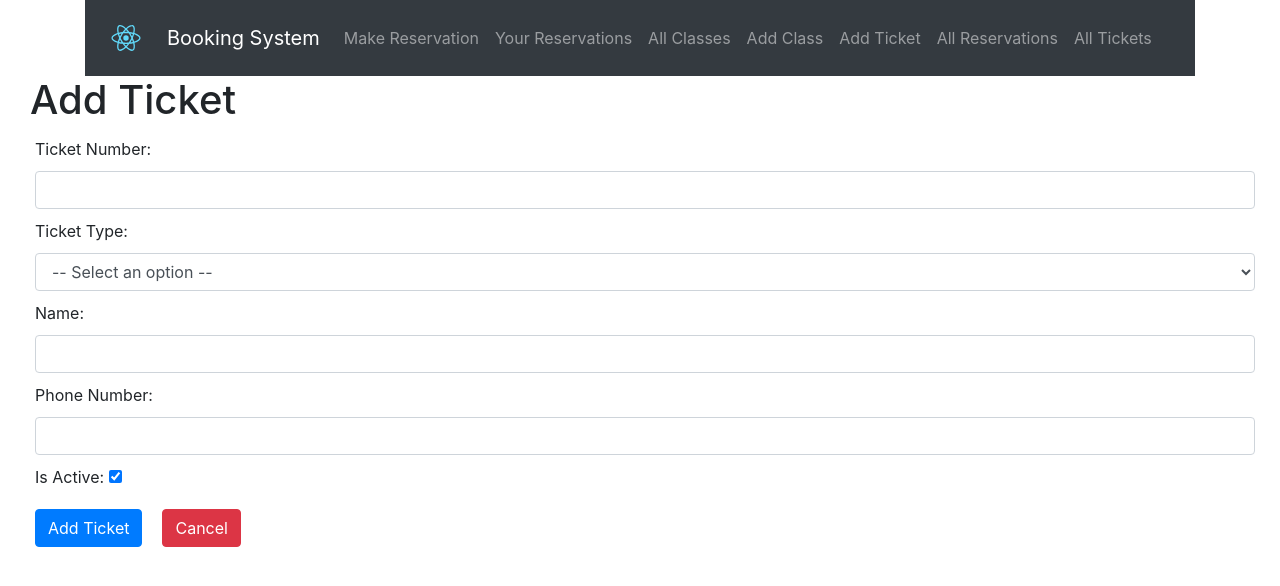
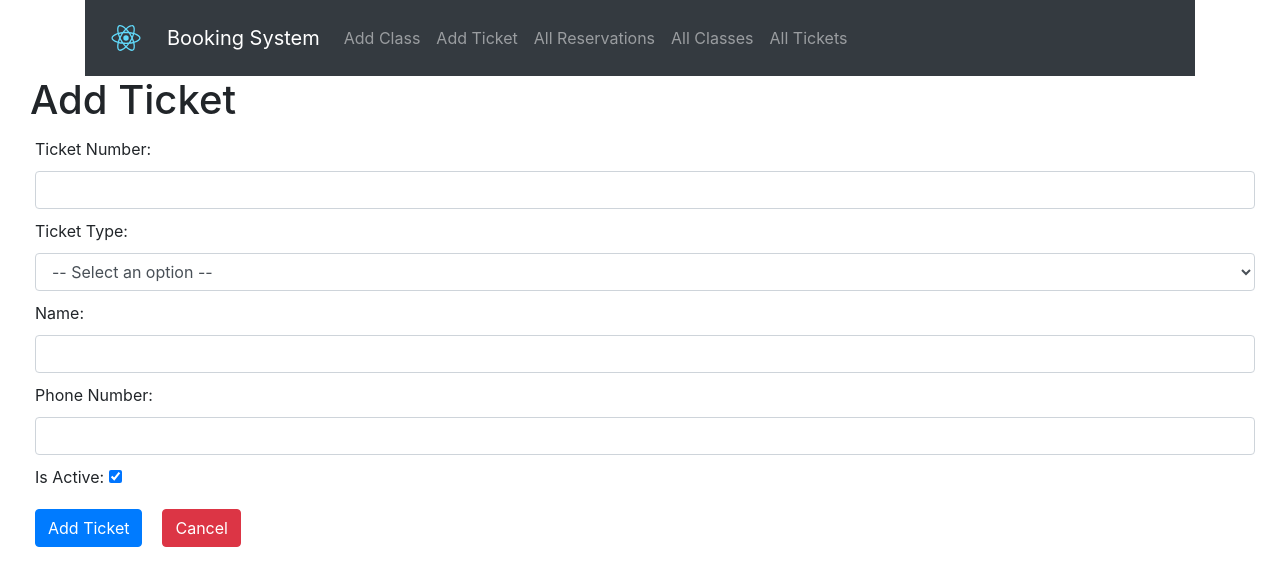
Before and after one commit to Title-Jirakul/eventBookingSystem, a React (Create React App) app in the folder client/: page /passes/create in a window 1280 px wide. Shown: the top 586 px of the page. Built offline with nearby package versions, Linux system fonts and the light colour scheme.

Commit message:
Admin nav bar
create admin bar for admin only pages
- can add an admin login page to access admin navbar? currently can go into hidden navbar by url

```diff
--- a/client/src/app/index.js
+++ b/client/src/app/index.js
@@ -1,7 +1,6 @@
 import React from 'react'
 import { BrowserRouter as Router, Route, Switch } from 'react-router-dom'
 
-import { NavBar } from '../components'
 import { ReservationsList, ReservationsInsert, ReservationsUpdate, RoomsInsert, PassesInsert, ClassList, PassList } from '../pages'
 
 import 'bootstrap/dist/css/bootstrap.min.css'
@@ -9,7 +8,6 @@ import 'bootstrap/dist/css/bootstrap.min.css'
 function App() {
     return (
         <Router>
-            <NavBar />
             <Switch>
                 <Route path="/reservations/list" exact component={ReservationsList} />
                 <Route path="/classes/list" exact component={ClassList} />
--- /dev/null
+++ b/client/src/components/AdminLinks.jsx
@@ -0,0 +1,58 @@
+import React, { Component } from 'react'
+import { Link } from 'react-router-dom'
+import styled from 'styled-components'
+
+const Collapse = styled.div.attrs({
+    className: 'collpase navbar-collapse',
+})``
+
+const List = styled.div.attrs({
+    className: 'navbar-nav mr-auto',
+})``
+
+const Item = styled.div.attrs({
+    className: 'collpase navbar-collapse',
+})``
+
+class AdminLinks extends Component {
+    render() {
+        return (
+            <React.Fragment>
+                <Link to="/reservations/create" className="navbar-brand">
+                    Booking System
+                </Link>
+                <Collapse>
+                    <List>
+                        <Item>
+                            <Link to="/classes/create" className="nav-link">
+                                Add Class
+                            </Link>
+                        </Item>
+                        <Item>
+                            <Link to="/passes/create" className="nav-link">
+                                Add Ticket
+                            </Link>
+                        </Item>
+                        <Item>
+                            <Link to="/reservations/list" className="nav-link">
+                                All Reservations
+                            </Link>
+                        </Item>
+                        <Item>
+                            <Link to="/classes/list" className="nav-link">
+                                All Classes
+                            </Link>
+                        </Item>
+                        <Item>
+                            <Link to="/passes/list" className="nav-link">
+                                All Tickets
+                            </Link>
+                        </Item>
+                    </List>
+                </Collapse>
+            </React.Fragment>
+        )
+    }
+}
+
+export default AdminLinks
--- /dev/null
+++ b/client/src/components/AdminNavBar.jsx
@@ -0,0 +1,30 @@
+import React, { Component } from 'react'
+import styled from 'styled-components'
+
+import Logo from './Logo'
+import AdminLinks from './AdminLinks'
+
+const Container = styled.div.attrs({
+    className: 'container',
+})``
+
+const Nav = styled.nav.attrs({
+    className: 'navbar navbar-expand-lg navbar-dark bg-dark',
+})`
+    margin-bottom: 20 px;
+`
+
+class AdminNavBar extends Component {
+    render() {
+        return (
+            <Container>
+                <Nav>
+                    <Logo />
+                    <AdminLinks />
+                </Nav>
+            </Container>
+        )
+    }
+}
+
+export default AdminNavBar
--- a/client/src/components/Links.jsx
+++ b/client/src/components/Links.jsx
@@ -34,32 +34,6 @@ class Links extends Component {
                                 Your Reservations
                             </Link>
                         </Item>
-                        <Item>
-                            <Link to="/classes/list" className="nav-link">
-                                All Classes
-                            </Link>
-                        </Item>
-                        {/* Items below are only displayed to Admin */}
-                        <Item>
-                            <Link to="/classes/create" className="nav-link">
-                                Add Class
-                            </Link>
-                        </Item>
-                        <Item>
-                            <Link to="/passes/create" className="nav-link">
-                                Add Ticket
-                            </Link>
-                        </Item>
-                        <Item>
-                            <Link to="/reservations/list" className="nav-link">
-                                All Reservations
-                            </Link>
-                        </Item>
-                        <Item>
-                            <Link to="/passes/list" className="nav-link">
-                                All Tickets
-                            </Link>
-                        </Item>
                     </List>
                 </Collapse>
             </React.Fragment>
--- a/client/src/components/index.js
+++ b/client/src/components/index.js
@@ -1,5 +1,7 @@
 import Links from './Links'
 import Logo from './Logo'
 import NavBar from './NavBar'
+import AdminNavBar from './AdminNavBar'
+import AdminLinks from './AdminLinks'
 
-export { Links, Logo, NavBar }
+export { Links, Logo, NavBar, AdminNavBar, AdminLinks }
--- a/client/src/pages/ClassList.jsx
+++ b/client/src/pages/ClassList.jsx
@@ -1,6 +1,7 @@
 import React, { Component } from 'react'
 import ReactTable from 'react-table-6'
 import api from '../api'
+import { AdminNavBar } from '../components'
 
 import styled from 'styled-components'
 import 'react-table-6/react-table.css'
@@ -125,6 +126,7 @@ class ClassList extends Component {
 
         return (
             <Wrapper>
+                <AdminNavBar/>
                 {showTable && (
                     <ReactTable
                         data={classes}
--- a/client/src/pages/PassList.jsx
+++ b/client/src/pages/PassList.jsx
@@ -1,6 +1,7 @@
 import React, { Component } from 'react'
 import ReactTable from 'react-table-6'
 import api from '../api'
+import { AdminNavBar } from '../components'
 
 import styled from 'styled-components'
 import 'react-table-6/react-table.css'
@@ -118,6 +119,7 @@ class PassList extends Component {
 
         return (
             <Wrapper>
+                <AdminNavBar/>
                 {showTable && (
                     <ReactTable
                         data={passes}
--- a/client/src/pages/PassesInsert.jsx
+++ b/client/src/pages/PassesInsert.jsx
@@ -1,6 +1,7 @@
 
 import React, { Component } from 'react'
 import api from '../api'
+import { AdminNavBar } from '../components'
 
 import styled from 'styled-components'
 
@@ -103,6 +104,7 @@ class PassesInsert extends Component {
         const { reservationNo, name, passType, phoneNo, isActive } = this.state
         return (
             <Wrapper>
+            <AdminNavBar/>
                 <Title>Add Ticket</Title>
 
                 <Label>Ticket Number: </Label>
--- a/client/src/pages/ReservationsInsert.jsx
+++ b/client/src/pages/ReservationsInsert.jsx
@@ -1,6 +1,7 @@
 import React, { Component } from 'react'
 import api from '../api'
 import styled from 'styled-components'
+import { NavBar } from '../components'
 
 const Title = styled.h1.attrs({
     className: 'h1',
@@ -124,6 +125,7 @@ class ReservationsInsert extends Component {
         const { reservationNumber, name, roomSetting, options, phoneNo, lastName } = this.state
         return (
             <Wrapper>
+                <NavBar/>
                 <Title>Reservation</Title>
 
                 <Label>Ticket Number: </Label>
--- a/client/src/pages/ReservationsList.jsx
+++ b/client/src/pages/ReservationsList.jsx
@@ -1,6 +1,7 @@
 import React, { Component } from 'react'
 import ReactTable from 'react-table-6'
 import api from '../api'
+import { AdminNavBar } from '../components'
 
 import styled from 'styled-components'
 import 'react-table-6/react-table.css'
@@ -127,6 +128,7 @@ class ReservationsList extends Component {
 
         return (
             <Wrapper>
+                <AdminNavBar/>
                 {showTable && (
                     <ReactTable
                         data={reservations}
--- a/client/src/pages/ReservationsUpdate.jsx
+++ b/client/src/pages/ReservationsUpdate.jsx
@@ -1,6 +1,7 @@
 import React, { Component } from 'react'
 import ReactTable from 'react-table-6'
 import api from '../api'
+import { NavBar } from '../components'
 
 import styled from 'styled-components'
 import 'react-table-6/react-table.css'
@@ -142,6 +143,7 @@ class ReservationsUpdate extends Component {
         }
         return (
             <Wrapper>
+                <NavBar/>
                 <Title>Your Reservations</Title>
 
                 <Label>Ticket Number: </Label>
--- a/client/src/pages/RoomsInsert.jsx
+++ b/client/src/pages/RoomsInsert.jsx
@@ -1,6 +1,7 @@
 
 import React, { Component } from 'react'
 import api from '../api'
+import { AdminNavBar } from '../components'
 
 import styled from 'styled-components'
 
@@ -113,6 +114,7 @@ class RoomsInsert extends Component {
         const { roomNo, time, date, maxCapacity, className, instructor } = this.state
         return (
             <Wrapper>
+                <AdminNavBar/>
                 <Title>Add Class</Title>
 
                 <Label>Class Number: </Label>
```
